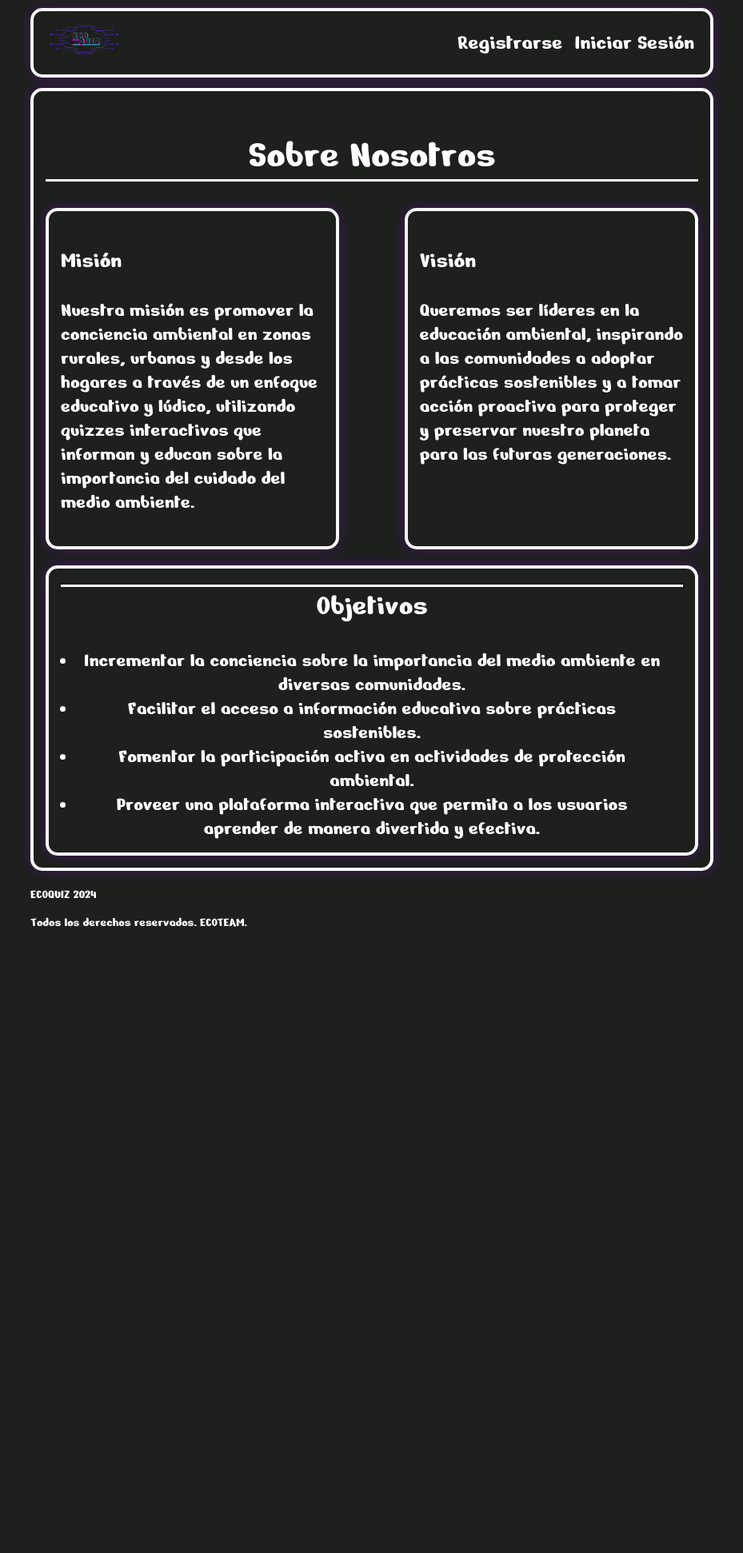
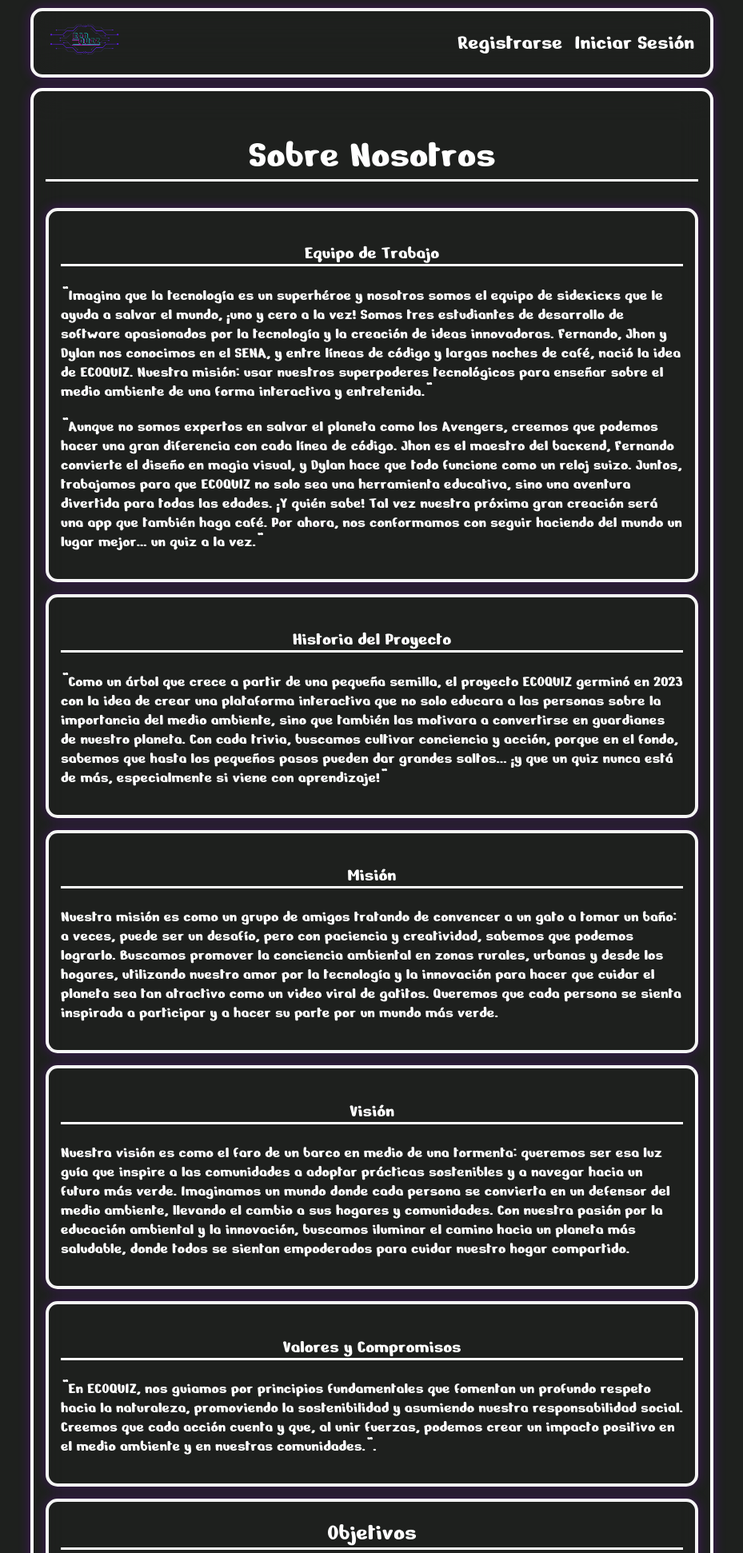
Before and after one commit to Ferp10/ecoquiz, a Flask app: page /about in a window 1280 px wide. Shown: the top 1942 px of the page at 80% size, without its empty margins (175-1104 px from the left). Before the commit the page ends 1159 px from the top, so only its background shows below. Run offline with Flask 3, Linux system fonts and the light colour scheme; some web fonts are replaced.

Commit message:
Mejoras en la implementacion de la api de nuevos quizes y estilos actualizados (#3)

```diff
--- a/app.py
+++ b/app.py
@@ -1,47 +1,65 @@
 from flask import Flask, render_template, jsonify, request
 import json
 import random
+import logging
+import requests
 
 app = Flask(__name__, static_folder='app/static', template_folder='app/templates')
 
+# Configurar logging
+logging.basicConfig(level=logging.DEBUG)
+
 # Cargar preguntas desde el archivo JSON (manejo de errores)
 try:
-    with open('questions.json', 'r') as file:
+    with open('questions.json', 'r', encoding='utf-8') as file:
         questions_data = json.load(file)
+        logging.debug("questions.json cargado correctamente.")
 except FileNotFoundError:
     questions_data = {}
-    print("¡Error! El archivo questions.json no se encontró.")
+    logging.error("¡Error! El archivo questions.json no se encontró.")
 
 # Lista para almacenar preguntas mostradas
 questions_shown = {}
 
 @app.route('/')
 def index():
+    logging.debug("Accediendo a la página de inicio.")
     return render_template('index.html')
 
 @app.route('/quiz')
 def quiz():
     category = request.args.get('category')
+    logging.debug(f"Accediendo al quiz con categoría: {category}")
     if category:
         return render_template('quiz.html', category=category)
     else:
+        logging.warning("Categoría no proporcionada en la solicitud /quiz")
         return "Categoría no encontrada", 404
 
 @app.route('/login')
 def login():
-        return render_template('login.html')
+    logging.debug("Accediendo a la página de login.")
+    return render_template('login.html')
 
 @app.route('/register')
 def register():
-        return render_template('register.html')
+    logging.debug("Accediendo a la página de registro.")
+    return render_template('register.html')
 
 @app.route('/about')
 def about():
-        return render_template('about.html')
+    logging.debug("Accediendo a la página sobre nosotros.")
+    return render_template('about.html')
+
+@app.route('/quizzes')  # Nueva ruta para explorar más quizzes
+def quizzes():
+    logging.debug("Accediendo a la página de explorar quizzes.")
+    return render_template('explore.html')  # Asegúrate de que este archivo esté en app/templates
 
 @app.route('/api/questions/<category>', methods=['GET'])
 def get_questions(category):
     global questions_shown
+    logging.debug(f"Solicitud de preguntas para la categoría: {category}")
     if category in questions_data:
         # Obtener todas las preguntas disponibles
         available_questions = questions_data[category]
@@ -50,6 +68,7 @@ def get_questions(category):
         if category not in questions_shown or len(questions_shown[category]) == len(available_questions):
             # Si no se ha registrado la categoría o se mostraron todas las preguntas, reiniciar la lista de mostradas
             questions_shown[category] = []
+            logging.debug(f"Reiniciando lista de preguntas mostradas para la categoría: {category}")
 
         # Seleccionar preguntas aleatorias que no se han mostrado
         random_questions = []
@@ -62,15 +81,29 @@ def get_questions(category):
         # Si no se pudieron obtener 7 preguntas nuevas, se debe reiniciar la lista
         if len(random_questions) < 7:
             questions_shown[category] = []
+            logging.debug(f"Reiniciando lista de preguntas mostradas nuevamente para la categoría: {category}")
             while len(random_questions) < 7:
                 question = random.choice(available_questions)
                 if question not in random_questions:
                     random_questions.append(question)
                     questions_shown[category].append(question)
 
+        logging.debug(f"Preguntas seleccionadas para la categoría {category}: {random_questions}")
         return jsonify(random_questions)
     else:
+        logging.error(f"Categoría no encontrada: {category}")
         return jsonify({"error": "Categoría no encontrada"}), 404
+
+@app.route('/api/open_trivia/questions', methods=['GET'])
+def get_open_trivia_questions():
+    # Lógica para obtener las preguntas de la API externa
+    response = requests.get("https://opentdb.com/api.php?amount=10&difficulty=medium&type=multiple&lang=es")
+    if response.ok:
+        logging.debug(f"Datos recibidos de Open Trivia: {response.json()}")
+        return jsonify(response.json())  # Asegúrate de que esta respuesta sea un JSON válido
+    else:
+        logging.error("No se pudieron obtener preguntas de la API externa.")
+        return jsonify({"error": "No se pudieron obtener preguntas."}), 500
 
 if __name__ == '__main__':
     app.run(debug=True)
--- a/app/static/css/styles.css
+++ b/app/static/css/styles.css
@@ -27,27 +27,37 @@ body {
     margin: 110px auto 20px;
     padding: 15px;
     background: transparent;
-    border: 4px solid rgb(255, 255, 255);
+    border: 4px solid #fff;
     backdrop-filter: blur(20px);
     box-shadow: 0 0 15px rgba(147, 6, 235, 0.3);
     border-radius: 15px;
     text-align: center;
     font-weight: 800;
-
     font-size: 25px;
-
-
 }
 
-h1 {
+.quiz-container {
+    max-width: 854px;
+    margin: 15px auto 20px;
+    padding: 15px;
+    background: transparent;
+    border: 4px solid #fff;
+    backdrop-filter: blur(20px);
+    box-shadow: 0 0 15px rgba(147, 6, 235, 0.3);
+    border-radius: 15px;
+    text-align: center;
+    font-weight: 800;
+    font-size: 25px;
+}
+
+h1, h2, h3 {
     text-align: center;
     font-weight: 400;
-
     border-bottom: solid;
 }
 
 h2 {
-    border-top: solid;
+
     margin-top: 5px;
 }
 
@@ -60,15 +70,32 @@ h2 {
     font-size: 25px;
 }
 
-.info-box {
-    width: 45%;
+.info-box, .objectives {
+    margin: 15px 0;
+    padding: 15px;
     background: transparent;
     border: 4px solid rgba(255, 255, 255, 0.955);
     backdrop-filter: blur(20px);
     box-shadow: 0 0 15px rgba(147, 6, 235, 0.3);
     border-radius: 15px;
+    font-size: 20px;
+    text-align: left;
+}
+
+.info-box {
+    margin-bottom: 15px;
+}
+
+section {
+    margin: 15px 20px; /* 15px arriba y abajo, 20px izquierda y derecha */
     padding: 15px;
-    text-align: left;
+    background: transparent;
+    border: 4px solid rgba(255, 255, 255, 0.955);
+    backdrop-filter: blur(20px);
+    box-shadow: 0 0 15px rgba(147, 6, 235, 0.3);
+    border-radius: 15px;
+    font-size: 25px;
+    text-align: center;
 }
 
 .mission {
@@ -79,19 +106,7 @@ h2 {
     border-right: 4px solid #fff;
 }
 
-.objectives {
-    width: 100%;
-    background: transparent;
-    border: 4px solid rgba(255, 255, 255, 0.955);
-    backdrop-filter: blur(20px);
-    box-shadow: 0 0 15px rgba(147, 6, 235, 0.3);
-    border-radius: 15px;
-    padding: 15px;
-    margin-top: 20px;
 
-    font-size: 25px;
-
-}
 
 .objectives ul {
     list-style-type: disc;
--- a/app/templates/about.html
+++ b/app/templates/about.html
@@ -8,9 +8,6 @@
       rel="stylesheet"
       href="{{ url_for('static', filename='css/styles.css') }}"
     />
-  </head>
-  <body>
-
     <link
       href="https://fonts.googleapis.com/css2?family=Bungee+Inline&display=swap"
       rel="stylesheet"
@@ -41,31 +38,93 @@
     </div>
 
     <div class="container">
-
       <h1>Sobre Nosotros</h1>
 
-      <div class="info-container">
+      <!-- Equipo de Trabajo -->
+      <div class="info-box team">
+        <h3>Equipo de Trabajo</h3>
+        <p>
+          "Imagina que la tecnología es un superhéroe y nosotros somos el equipo
+          de sidekicks que le ayuda a salvar el mundo, ¡uno y cero a la vez!
+          Somos tres estudiantes de desarrollo de software apasionados por la
+          tecnología y la creación de ideas innovadoras. Fernando, Jhon y Dylan
+          nos conocimos en el SENA, y entre líneas de código y largas noches de
+          café, nació la idea de ECOQUIZ. Nuestra misión: usar nuestros
+          superpoderes tecnológicos para enseñar sobre el medio ambiente de una
+          forma interactiva y entretenida."
+        </p>
+
+        <p>
+          "Aunque no somos expertos en salvar el planeta como los Avengers,
+          creemos que podemos hacer una gran diferencia con cada línea de
+          código. Jhon es el maestro del backend, Fernando convierte el diseño
+          en magia visual, y Dylan hace que todo funcione como un reloj suizo.
+          Juntos, trabajamos para que ECOQUIZ no solo sea una herramienta
+          educativa, sino una aventura divertida para todas las edades. ¡Y quién
+          sabe! Tal vez nuestra próxima gran creación será una app que también
+          haga café. Por ahora, nos conformamos con seguir haciendo del mundo un
+          lugar mejor... un quiz a la vez."
+        </p>
+      </div>
+
+      <!-- Historia del Proyecto -->
+      <div class="info-box history">
+        <h3>Historia del Proyecto</h3>
+        <p>
+          "Como un árbol que crece a partir de una pequeña semilla, el proyecto
+          ECOQUIZ germinó en 2023 con la idea de crear una plataforma
+          interactiva que no solo educara a las personas sobre la importancia
+          del medio ambiente, sino que también las motivara a convertirse en
+          guardianes de nuestro planeta. Con cada trivia, buscamos cultivar
+          conciencia y acción, porque en el fondo, sabemos que hasta los
+          pequeños pasos pueden dar grandes saltos… ¡y que un quiz nunca está de
+          más, especialmente si viene con aprendizaje!"
+        </p>
+      </div>
+
+      <!-- Misión -->
       <div class="info-box mission">
         <h3>Misión</h3>
         <p>
-            Nuestra misión es promover la conciencia ambiental en zonas rurales,
-            urbanas y desde los hogares a través de un enfoque educativo y
-            lúdico, utilizando quizzes interactivos que informan y educan sobre
-            la importancia del cuidado del medio ambiente.
+          Nuestra misión es como un grupo de amigos tratando de convencer a un
+          gato a tomar un baño: a veces, puede ser un desafío, pero con
+          paciencia y creatividad, sabemos que podemos lograrlo. Buscamos
+          promover la conciencia ambiental en zonas rurales, urbanas y desde los
+          hogares, utilizando nuestro amor por la tecnología y la innovación
+          para hacer que cuidar el planeta sea tan atractivo como un video viral
+          de gatitos. Queremos que cada persona se sienta inspirada a participar
+          y a hacer su parte por un mundo más verde.
         </p>
       </div>
 
+      <!-- Visión -->
       <div class="info-box vision">
         <h3>Visión</h3>
         <p>
-            Queremos ser líderes en la educación ambiental, inspirando a las
-            comunidades a adoptar prácticas sostenibles y a tomar acción
-            proactiva para proteger y preservar nuestro planeta para las futuras
-            generaciones.
+          Nuestra visión es como el faro de un barco en medio de una tormenta:
+          queremos ser esa luz guía que inspire a las comunidades a adoptar
+          prácticas sostenibles y a navegar hacia un futuro más verde.
+          Imaginamos un mundo donde cada persona se convierta en un defensor del
+          medio ambiente, llevando el cambio a sus hogares y comunidades. Con
+          nuestra pasión por la educación ambiental y la innovación, buscamos
+          iluminar el camino hacia un planeta más saludable, donde todos se
+          sientan empoderados para cuidar nuestro hogar compartido.
         </p>
       </div>
+
+      <!-- Valores y Compromisos -->
+      <div class="info-box values">
+        <h3>Valores y Compromisos</h3>
+        <p>
+          "En ECOQUIZ, nos guiamos por principios fundamentales que fomentan un
+          profundo respeto hacia la naturaleza, promoviendo la sostenibilidad y
+          asumiendo nuestra responsabilidad social. Creemos que cada acción
+          cuenta y que, al unir fuerzas, podemos crear un impacto positivo en el
+          medio ambiente y en nuestras comunidades.".
+        </p>
       </div>
 
+      <!-- Objetivos -->
       <div class="objectives">
         <h2>Objetivos</h2>
         <ul>
@@ -88,6 +147,35 @@
         </ul>
       </div>
 
+      <!-- Testimonios -->
+      <div class="info-box testimonials">
+        <h3>Testimonios</h3>
+        <p>
+          "ECOQUIZ ha sido una excelente herramienta educativa. Hemos aprendido
+          mucho sobre cómo cuidar el medio ambiente." <br /><em
+            >- María López, Educadora</em
+          >
+        </p>
+        <p>
+          "Gracias a ECOQUIZ, mis hijos han aprendido de forma divertida la
+          importancia de proteger nuestro planeta." <br /><em
+            >- Juan Pérez, Padre de familia</em
+          >
+        </p>
+
+        <p>
+          "Como parte de un proyecto escolar, ECOQUIZ nos ayudó a comprender
+          cómo pequeños cambios en nuestro día a día pueden hacer una gran
+          diferencia." <br /><em>- Laura Ramírez, Estudiante</em>
+        </p>
+
+        <p>
+          "Este juego es una gran herramienta interactiva que inspira a las
+          personas a tomar acciones concretas por el medio ambiente." <br /><em
+            >- Carlos Gómez, Ambientalista</em
+          >
+        </p>
+      </div>
     </div>
 
     <footer>
--- a/app/templates/quiz.html
+++ b/app/templates/quiz.html
@@ -54,6 +54,7 @@
       });
     </script>
 
+    <!-- Asegúrate de que esta ruta es correcta y que script.js existe en app/static/js/ -->
     <script src="{{ url_for('static', filename='js/script.js') }}"></script>
   </body>
 </html>
```
Also changed, not shown: other parts of app/static/css/styles.css (+23 -93 lines), app/static/js/script.js (+55 -10 lines), app/templates/explore.html (added, +263 -0 lines), app/templates/index.html (+15 -1 lines). Lines whose indentation alone changed are shown as unchanged.
